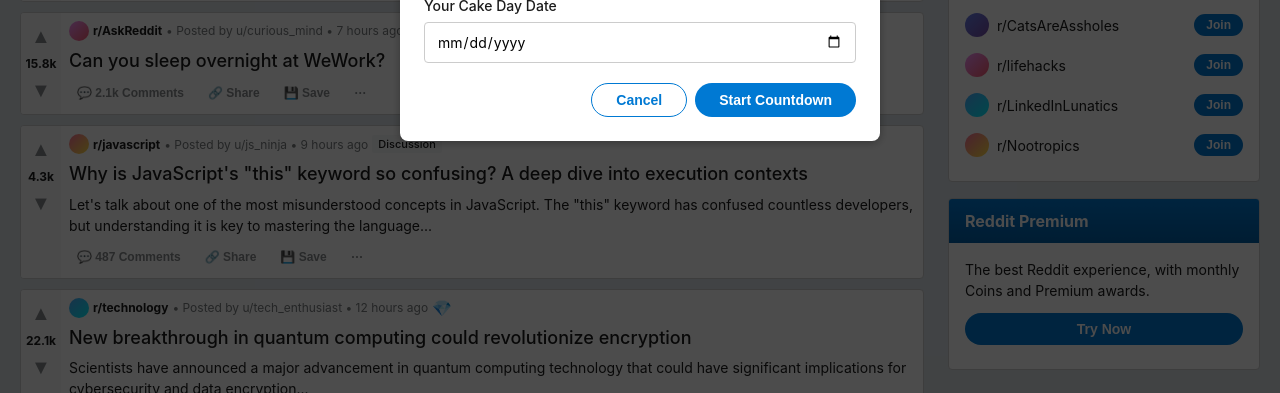
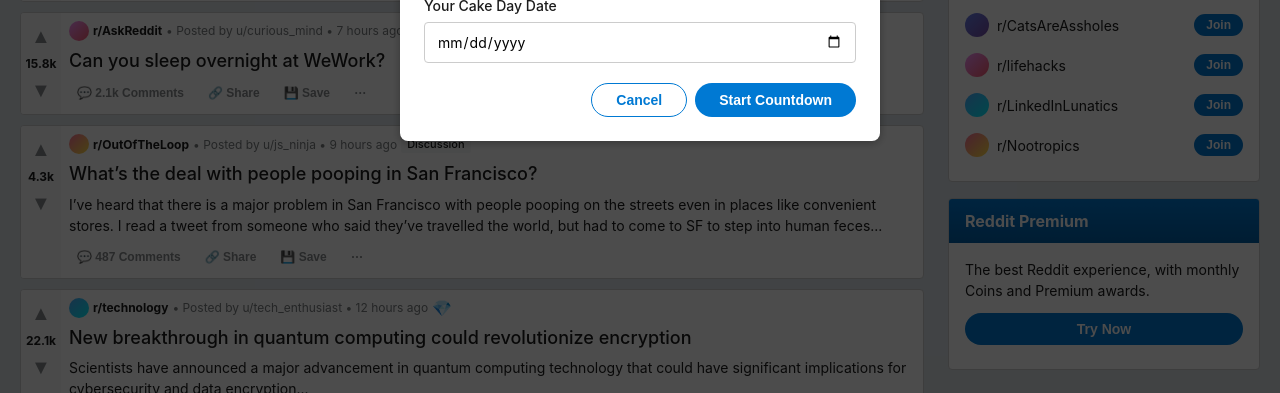
Before and after one commit to louisecchan/random-countdown, a plain HTML site: page index.html in a window 1280 px wide. Shown: the part 407-800 px from the top of the page. Drawn offline with Linux system fonts and the light colour scheme.

Commit message:
Change JavaScript post to SF discussion

```diff
--- a/index.html
+++ b/index.html
@@ -890,21 +890,20 @@
                     );
                   "
                 ></div>
-                <a href="#" class="subreddit-name">r/javascript</a>
+                <a href="#" class="subreddit-name">r/OutOfTheLoop</a>
                 <span class="post-meta">
                   • Posted by u/js_ninja • 9 hours ago
                 </span>
                 <span class="flair">Discussion</span>
               </div>
               <div class="post-title">
-                Why is JavaScript's "this" keyword so confusing? A deep dive
-                into execution contexts
+                What’s the deal with people pooping in San Francisco?
               </div>
               <div class="post-body">
-                Let's talk about one of the most misunderstood concepts in
-                JavaScript. The "this" keyword has confused countless
-                developers, but understanding it is key to mastering the
-                language...
+                I’ve heard that there is a major problem in San Francisco with
+                people pooping on the streets even in places like convenient
+                stores. I read a tweet from someone who said they’ve travelled
+                the world, but had to come to SF to step into human feces...
               </div>
               <div class="post-actions">
                 <button class="action-btn">💬 487 Comments</button>
```
